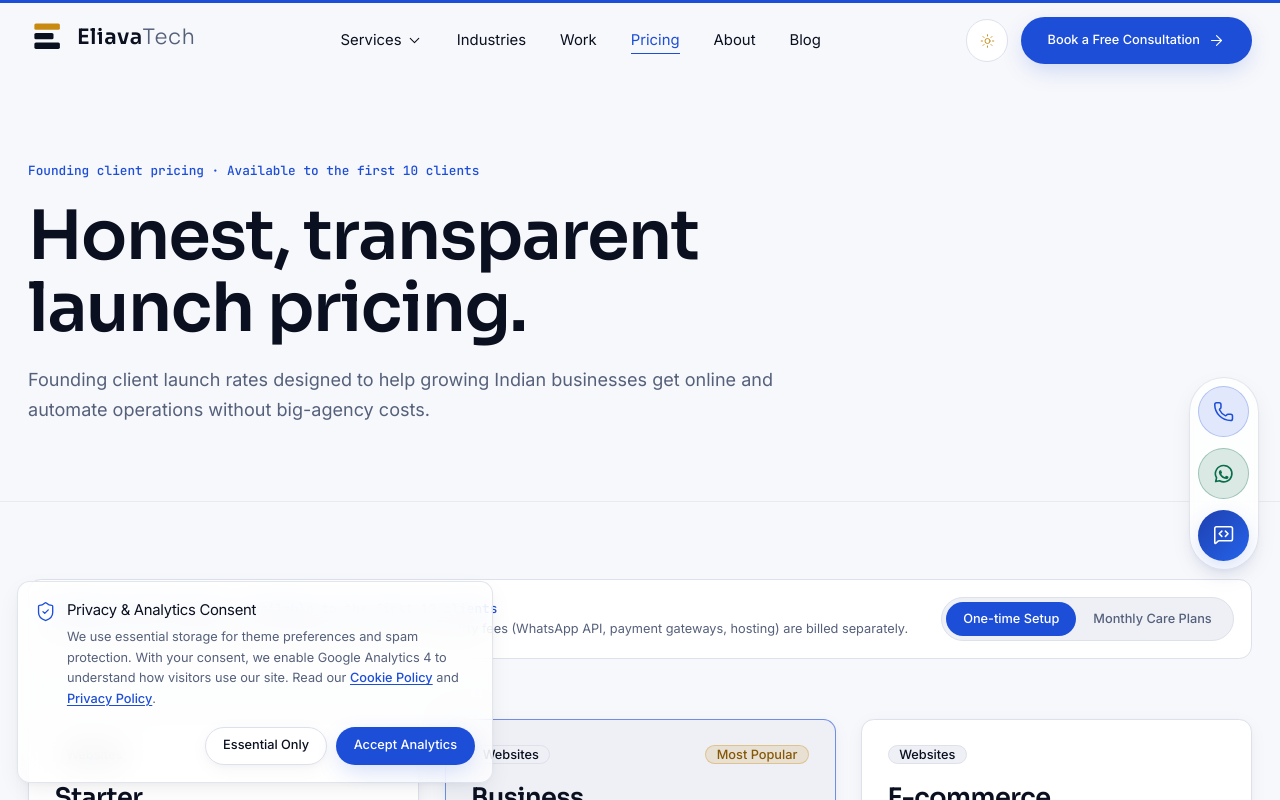
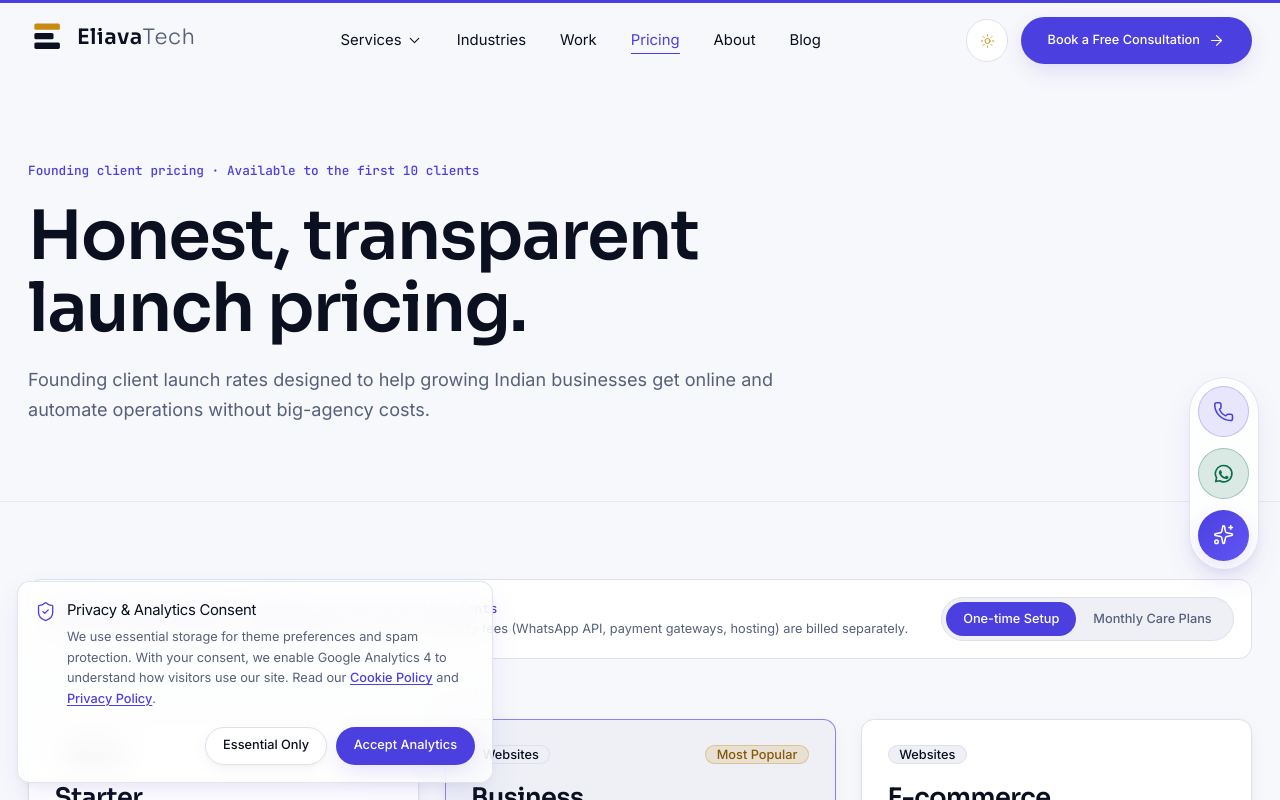
Before and after one commit to Neeraj4298/EliavaTech, a Next.js app: page /pricing in a window 1280 px wide. Shown: the top 800 px of the page. Built offline with nearby package versions, Linux system fonts and the light colour scheme; no server answers.

Commit message:
style(theme): restore royal indigo-purple dock glow, background shade, and hero radial lighting

```diff
--- a/app/og/route.tsx
+++ b/app/og/route.tsx
@@ -30,7 +30,7 @@ export async function GET(req: NextRequest) {
           padding: "64px 72px",
           fontFamily: "sans-serif",
           backgroundImage:
-            "radial-gradient(circle at 85% 18%, rgba(37, 99, 235, 0.25) 0%, transparent 55%), radial-gradient(circle at 15% 88%, rgba(242, 184, 75, 0.14) 0%, transparent 45%)",
+            "radial-gradient(circle at 85% 18%, rgba(124, 108, 255, 0.28) 0%, transparent 55%), radial-gradient(circle at 15% 88%, rgba(242, 184, 75, 0.14) 0%, transparent 45%)",
         }}
       >
         {/* Top Row: Monogram + Wordmark + Tag Pill */}
@@ -93,9 +93,9 @@ export async function GET(req: NextRequest) {
               gap: "8px",
               padding: "8px 18px",
               borderRadius: "999px",
-              backgroundColor: "rgba(37, 99, 235, 0.14)",
-              border: "1px solid rgba(37, 99, 235, 0.4)",
-              color: "#60A5FA",
+              backgroundColor: "rgba(124, 108, 255, 0.14)",
+              border: "1px solid rgba(124, 108, 255, 0.4)",
+              color: "#9A8DFF",
               fontSize: "18px",
               fontWeight: 600,
             }}
--- a/app/opengraph-image.tsx
+++ b/app/opengraph-image.tsx
@@ -19,7 +19,7 @@ export default function OpenGraphImage() {
           padding: "64px 72px",
           fontFamily: "sans-serif",
           backgroundImage:
-            "radial-gradient(circle at 82% 20%, rgba(37, 99, 235, 0.26) 0%, transparent 55%), radial-gradient(circle at 18% 85%, rgba(242, 184, 75, 0.15) 0%, transparent 45%)",
+            "radial-gradient(circle at 82% 20%, rgba(124, 108, 255, 0.30) 0%, transparent 55%), radial-gradient(circle at 18% 85%, rgba(242, 184, 75, 0.15) 0%, transparent 45%)",
         }}
       >
         <div
@@ -55,9 +55,9 @@ export default function OpenGraphImage() {
             style={{
               padding: "8px 18px",
               borderRadius: "999px",
-              backgroundColor: "rgba(37, 99, 235, 0.14)",
-              border: "1px solid rgba(37, 99, 235, 0.4)",
-              color: "#60A5FA",
+              backgroundColor: "rgba(124, 108, 255, 0.14)",
+              border: "1px solid rgba(124, 108, 255, 0.4)",
+              color: "#9A8DFF",
               fontSize: "18px",
               fontWeight: 600,
             }}
--- a/components/chat/ChatLauncherGroup.tsx
+++ b/components/chat/ChatLauncherGroup.tsx
@@ -2,7 +2,7 @@
 
 import * as React from "react";
 import { motion, AnimatePresence } from "framer-motion";
-import { Phone, MessageSquareCode, X } from "lucide-react";
+import { Phone, Sparkles, X } from "lucide-react";
 import { WhatsAppButton } from "@/components/overlays/WhatsAppButton";
 import { Tooltip } from "@/components/ui/Tooltip";
 import { EASE_STANDARD, MOTION_DURATION, usePrefersReducedMotion } from "@/lib/motion";
@@ -126,7 +126,7 @@ export function ChatLauncherGroup({
             className="relative inline-flex h-9 w-9 md:h-12 md:w-12 items-center justify-center rounded-full text-white shadow-[var(--glow-primary)] transition-transform duration-200 hover:scale-105 active:scale-95 focus-visible:outline-none focus-visible:ring-2 focus-visible:ring-primary focus-visible:ring-offset-2 focus-visible:ring-offset-surface"
           >
             <span className="relative flex h-4 w-4 md:h-5 md:w-5 items-center justify-center">
-              <MessageSquareCode
+              <Sparkles
                 strokeWidth={1.75}
                 className={cn(
                   "absolute h-4 w-4 md:h-5 md:w-5 text-white transition-all duration-200 ease-[cubic-bezier(0.22,1,0.36,1)]",
--- a/components/motion/TiltCard.tsx
+++ b/components/motion/TiltCard.tsx
@@ -32,6 +32,7 @@ export function TiltCard({
   const containerRef = React.useRef<HTMLDivElement>(null);
 
   const [tilt, setTilt] = React.useState({ rotateX: 0, rotateY: 0 });
+  const [glow, setGlow] = React.useState({ x: 0, y: 0, active: false });
 
   const isEnabled = !prefersReducedMotion && isFinePointer;
 
@@ -48,10 +49,16 @@ export function TiltCard({
       rotateX: -normY * clampedTilt * 2,
       rotateY: normX * clampedTilt * 2,
     });
+    setGlow({
+      x: relX - rect.width / 2,
+      y: relY - rect.height / 2,
+      active: true,
+    });
   };
 
   const handleMouseLeave = () => {
     setTilt({ rotateX: 0, rotateY: 0 });
+    setGlow((prev) => ({ ...prev, active: false }));
   };
 
   return (
@@ -74,7 +81,19 @@ export function TiltCard({
         style={{ transformStyle: "preserve-3d" }}
         className="relative h-full overflow-hidden rounded-card border border-border bg-surface p-4 md:p-6 shadow-[var(--shadow-card)] transition-colors duration-250 hover:border-primary/50 will-change-transform"
       >
-        {/* Cursor-following subtle surface highlight */}
+        {/* Cursor-following glow translated via transform only */}
+        {isEnabled && (
+          <div
+            aria-hidden="true"
+            style={{
+              transform: `translate3d(${glow.x}px, ${glow.y}px, 0)`,
+              opacity: glow.active ? 1 : 0,
+            }}
+            className="pointer-events-none absolute inset-0 flex items-center justify-center transition-opacity duration-250"
+          >
+            <div className="h-56 w-56 rounded-full bg-primary/15 blur-2xl" />
+          </div>
+        )}
         <div className="relative z-10 h-full">{children}</div>
       </motion.div>
     </div>
--- a/components/sections/home/CTABandSection.tsx
+++ b/components/sections/home/CTABandSection.tsx
@@ -15,7 +15,16 @@ import { MagneticButton } from "@/components/motion/MagneticButton";
 export function CTABandSection() {
   return (
     <Section className="border-t border-border/60">
-      <div className="relative overflow-hidden rounded-card border border-border bg-surface-2 p-8 sm:p-12 md:p-16 text-center shadow-[var(--shadow-card)]">
+      <div className="relative overflow-hidden rounded-card border border-primary/40 bg-surface-2 p-8 sm:p-12 md:p-16 text-center shadow-[var(--shadow-card-hover)]">
+        <div
+          aria-hidden="true"
+          className="pointer-events-none absolute inset-0 opacity-25"
+          style={{
+            backgroundImage:
+              "radial-gradient(circle at 50% 0%, var(--primary) 0%, transparent 65%)",
+          }}
+        />
+
         <div className="relative z-10 mx-auto max-w-3xl space-y-5">
           <Reveal>
             <p className="font-mono text-xs font-medium text-primary">
--- a/components/sections/home/HeroSection.tsx
+++ b/components/sections/home/HeroSection.tsx
@@ -32,6 +32,16 @@ export function HeroSection() {
       ref={sectionRef}
       className="relative flex min-h-[calc(100svh-4rem)] md:min-h-[calc(100svh-5rem)] items-center overflow-hidden py-8 md:py-12 border-b border-border/60"
     >
+      {/* Subtle architectural background radial glow */}
+      <div
+        aria-hidden="true"
+        className="pointer-events-none absolute inset-0 opacity-30"
+        style={{
+          backgroundImage:
+            "radial-gradient(circle at 20% 25%, var(--primary) 0%, transparent 45%)",
+        }}
+      />
+
       {/* Full-Hero Floating Particle Field Background */}
       <ParticleField />
 
--- a/components/three/HeroScene.tsx
+++ b/components/three/HeroScene.tsx
@@ -163,7 +163,7 @@ function MonogramRig({
   });
 
   const goldColor = isDark ? "#F2B84B" : "#C98A12";
-  const indigoColor = isDark ? "#2563EB" : "#1D4ED8";
+  const indigoColor = isDark ? "#7C6CFF" : "#4B3FE0";
   const baseSlabColor = isDark ? "#1B2644" : "#DDE3F4";
 
   return (
@@ -182,7 +182,7 @@ function MonogramRig({
       <RoundedBox ref={midSlab} args={[1.95, 0.46, 0.68]} radius={0.12} smoothness={4} position={[-0.325, 0, 0]}>
         <meshPhysicalMaterial
           color={indigoColor}
-          emissive={isDark ? "#2563EB" : "#000000"}
+          emissive={isDark ? "#7C6CFF" : "#000000"}
           emissiveIntensity={isDark ? 0.28 : 0}
           roughness={isDark ? 0.18 : 0.25}
           metalness={0.35}
@@ -195,7 +195,7 @@ function MonogramRig({
       <RoundedBox ref={botSlab} args={[2.6, 0.46, 0.68]} radius={0.12} smoothness={4} position={[0, -0.85, 0]}>
         <meshPhysicalMaterial
           color={baseSlabColor}
-          emissive={isDark ? "#1D4ED8" : "#000000"}
+          emissive={isDark ? "#4B3FE0" : "#000000"}
           emissiveIntensity={isDark ? 0.14 : 0}
           roughness={isDark ? 0.24 : 0.28}
           metalness={0.45}
@@ -357,7 +357,7 @@ export function HeroScene({ active = true }: HeroSceneProps) {
       >
         <ambientLight intensity={isDark ? 0.65 : 1.1} />
         <directionalLight position={[4, 6, 4]} intensity={isDark ? 1.4 : 1.8} />
-        <pointLight position={[-4, -2, 3]} intensity={isDark ? 1.1 : 0.7} color={isDark ? "#3B82F6" : "#1D4ED8"} />
+        <pointLight position={[-4, -2, 3]} intensity={isDark ? 1.1 : 0.7} color={isDark ? "#7C6CFF" : "#4B3FE0"} />
 
         <Environment resolution={128}>
           <group rotation={[-Math.PI / 4, -0.3, 0]}>
--- a/components/three/ParticleField.tsx
+++ b/components/three/ParticleField.tsx
@@ -118,10 +118,10 @@ export function ParticleField({
       const cosX = Math.cos(rotX);
       const sinX = Math.sin(rotX);
 
-      ctx.fillStyle = isDark ? "#93C5FD" : "#2563EB";
+      ctx.fillStyle = isDark ? "#9A8DFF" : "#4B3FE0";
       ctx.shadowColor = isDark
-        ? "rgba(59, 130, 246, 0.95)"
-        : "rgba(37, 99, 235, 0.65)";
+        ? "rgba(124, 108, 255, 0.95)"
+        : "rgba(75, 63, 224, 0.65)";
       ctx.shadowBlur = isDark ? 14 : 9;
 
       const halfW = width * 0.5;
--- a/styles/globals.css
+++ b/styles/globals.css
@@ -11,9 +11,9 @@
   --border: #DDE1EC;
   --text: #0B1020;
   --text-muted: #55607A;
-  --primary: #1D4ED8;
-  --primary-text: #1D4ED8;
-  --primary-hover: #1E40AF;
+  --primary: #4B3FE0;
+  --primary-text: #4B3FE0;
+  --primary-hover: #3A2FC4;
   --gold: #C98A12;
   --gold-text: #855808;
   --success: #0A6E4B;
@@ -22,9 +22,9 @@
   --on-primary: var(--surface);
 
   --shadow-card: 0 4px 20px -2px rgba(11, 16, 32, 0.05), 0 2px 6px -1px rgba(11, 16, 32, 0.03);
-  --shadow-card-hover: 0 8px 24px -4px rgba(11, 16, 32, 0.08), 0 2px 6px -1px rgba(11, 16, 32, 0.04);
-  --glow-primary: 0 8px 24px -4px rgba(29, 78, 216, 0.22);
-  --gradient-primary: linear-gradient(135deg, #1E40AF 0%, #2563EB 100%);
+  --shadow-card-hover: 0 12px 32px -4px rgba(75, 63, 224, 0.10), 0 4px 12px -2px rgba(11, 16, 32, 0.05);
+  --glow-primary: 0 8px 24px -4px rgba(75, 63, 224, 0.18);
+  --gradient-primary: linear-gradient(135deg, #4B3FE0 0%, #6355F5 100%);
   --glass-bg: rgba(255, 255, 255, 0.78);
   --glass-border: rgba(221, 225, 236, 0.85);
   color-scheme: light;
@@ -38,10 +38,11 @@
   --border: #222C47;
   --text: #EEF1F8;
   --text-muted: #9AA6C3;
-  /* Fill colour and text token for cobalt / royal blue theme */
-  --primary: #2563EB;
-  --primary-text: #60A5FA;
-  --primary-hover: #1D4ED8;
+  /* Fill colour is darker so white labels reach AA contrast; text colour is lighter so
+     violet text reaches AA on dark panels. */
+  --primary: #6A5AF9;
+  --primary-text: #9185FF;
+  --primary-hover: #7466FB;
   --gold: #F2B84B;
   --gold-text: #F2B84B;
   --success: #34D399;
@@ -50,9 +51,9 @@
   --on-primary: #FFFFFF;
 
   --shadow-card: 0 0 0 1px rgba(34, 44, 71, 0.6);
-  --shadow-card-hover: 0 0 0 1px rgba(37, 99, 235, 0.45);
-  --glow-primary: 0 0 28px -4px rgba(37, 99, 235, 0.36);
-  --gradient-primary: linear-gradient(135deg, #1D4ED8 0%, #2563EB 100%);
+  --shadow-card-hover: 0 0 28px -4px rgba(124, 108, 255, 0.25);
+  --glow-primary: 0 0 28px -4px rgba(124, 108, 255, 0.32);
+  --gradient-primary: linear-gradient(135deg, #6A5AF9 0%, #5468E0 100%);
   --glass-bg: rgba(13, 19, 34, 0.76);
   --glass-border: rgba(34, 44, 71, 0.85);
   color-scheme: dark;
```
